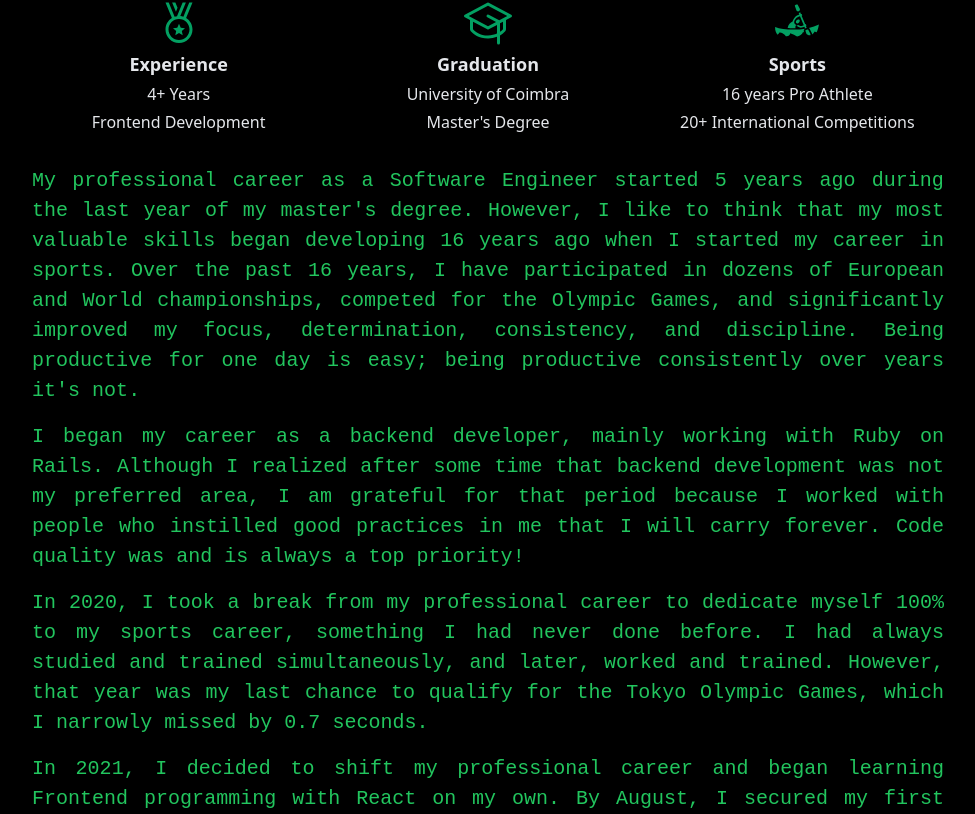
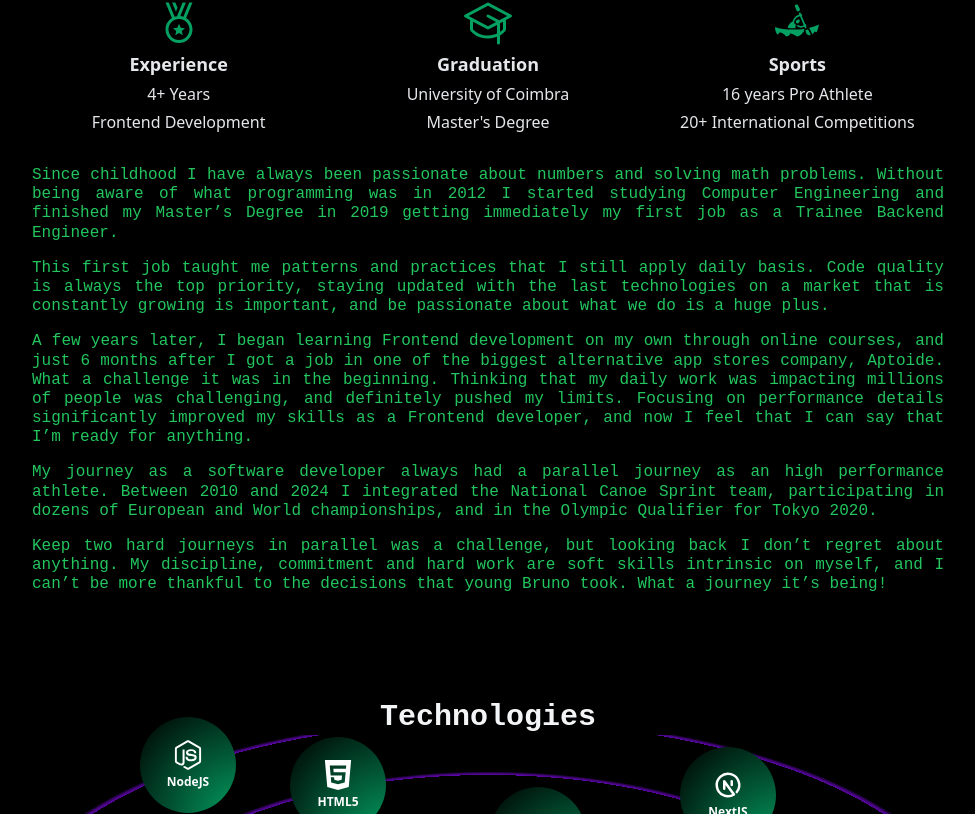
Before and after one commit to Brunoa94/dev-bruno-afonso, a React (Create React App) app: page / in a window 1280 px wide. Shown: the part 926-1740 px from the top of the page, without its empty margins (152-1127 px from the left). Built offline with nearby package versions, Linux system fonts and the light colour scheme.

Commit message:
New text

```diff
--- a/src/components/overYears.js
+++ b/src/components/overYears.js
@@ -23,15 +23,15 @@ function OverYears() {
   const [isAnimating, setIsAnimating] = useState(false); // Control the animation
 
   // The long text you want to animate
-  const text = `My professional career as a Software Engineer started 5 years ago during the last year of my master's degree. However, I like to think that my most valuable skills began developing 16 years ago when I started my career in sports. Over the past 16 years, I have participated in dozens of European and World championships, competed for the Olympic Games, and significantly improved my focus, determination, consistency, and discipline. Being productive for one day is easy; being productive consistently over years it's not.
+  const text = `Since childhood I have always been passionate about numbers and solving math problems. Without being aware of what programming was in 2012 I started studying Computer Engineering and finished my Master’s Degree in 2019 getting immediately my first job as a Trainee Backend Engineer.
 
-I began my career as a backend developer, mainly working with Ruby on Rails. Although I realized after some time that backend development was not my preferred area, I am grateful for that period because I worked with people who instilled good practices in me that I will carry forever. Code quality was and is always a top priority!
+This first job taught me patterns and practices that I still apply daily basis. Code quality is always the top priority, staying updated with the last technologies on a market that is constantly growing is important, and be passionate about what we do is a huge plus.
 
-In 2020, I took a break from my professional career to dedicate myself 100% to my sports career, something I had never done before. I had always studied and trained simultaneously, and later, worked and trained. However, that year was my last chance to qualify for the Tokyo Olympic Games, which I narrowly missed by 0.7 seconds.
+A few years later, I began learning Frontend development on my own through online courses, and just 6 months after I got a job in one of the biggest alternative app stores company, Aptoide. What a challenge it was in the beginning. Thinking that my daily work was impacting millions of people was challenging, and definitely pushed my limits. Focusing on performance details significantly improved my skills as a Frontend developer, and now I feel that I can say that I’m ready for anything.
 
-In 2021, I decided to shift my professional career and began learning Frontend programming with React on my own. By August, I secured my first job as a Frontend developer at Aptoide, which has been the biggest challenge of my career so far.
+My journey as a software developer always had a parallel journey as an high performance athlete. Between 2010 and 2024 I integrated the National Canoe Sprint team, participating in dozens of European and World championships, and in the Olympic Qualifier for Tokyo 2020.
 
-Aptoide has millions of page views per day, and as a novice frontend developer, it was daunting to think that my work would be visible to such a large audience. However, this challenge constantly pushed me to improve, and I am incredibly thankful for this experience. It's been an amazing ride.`;
+Keep two hard journeys in parallel was a challenge, but looking back I don’t regret about anything. My discipline, commitment and hard work are soft skills intrinsic on myself, and I can’t be more thankful to the decisions that young Bruno took. What a journey it’s being!`;
 
   // Split the text into an array of paragraphs
   const paragraphs = text.split("\n");
@@ -77,11 +77,11 @@ Aptoide has millions of page views per day, and as a novice frontend developer,
           className="my-4 text-gray-200 font-reddit text-justify" // Apply your Tailwind classes
           style={{
             fontFamily: "monospace", // Fallback font-family for the typing effect
-            fontSize: "20px",
+            fontSize: "16px",
             whiteSpace: "pre-wrap", // Preserve line breaks
             position: "relative",
             overflow: "hidden",
-            lineHeight: "1.5",
+            lineHeight: "1.2",
           }}
         >
       {paragraphs.map((paragraph, pIndex) => (
```
